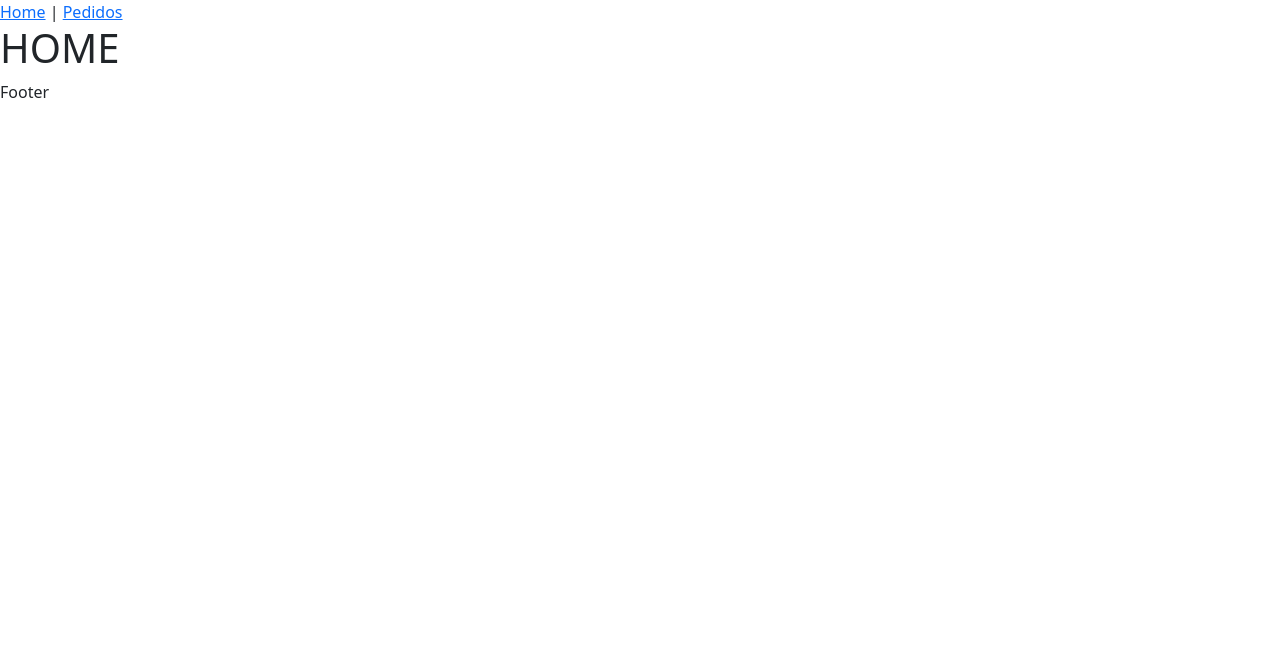
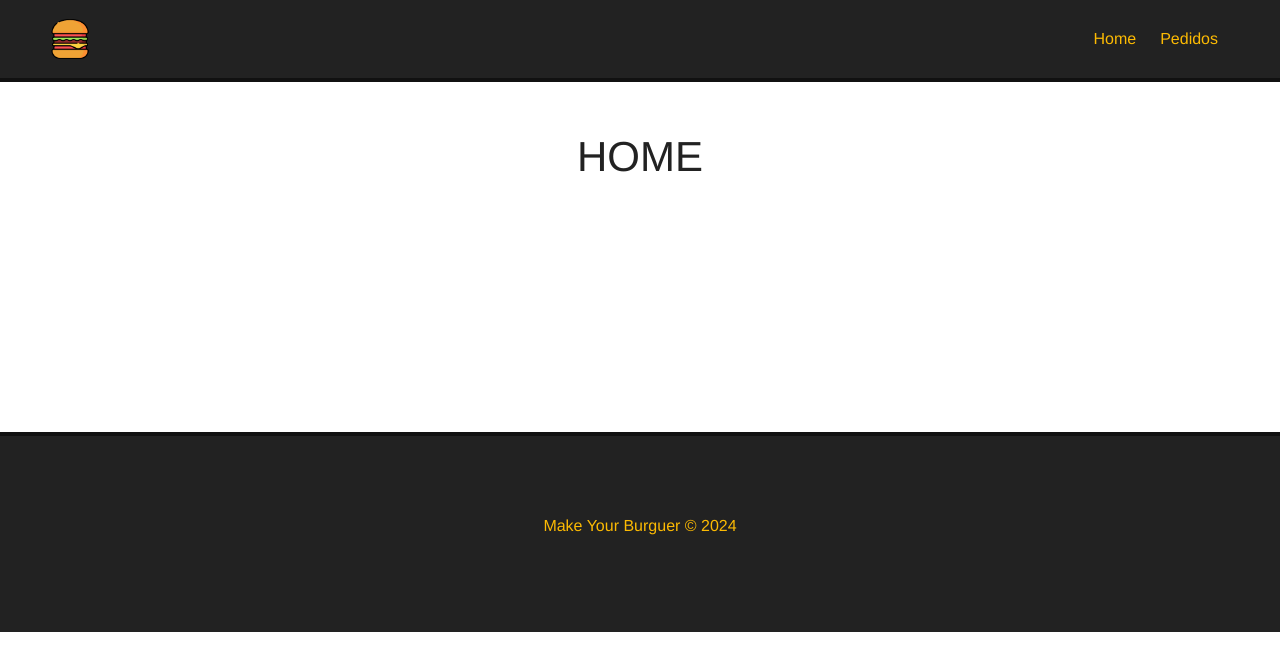
Before and after one commit to CassioFranco/Hamburgueria_Vue.js, a Vue app in the folder hamburgueria/: page / in a window 1280 px wide. Shown: the top 670 px of the page. Built offline with nearby package versions, Linux system fonts and the light colour scheme; the HTML template or start-up script is replaced by a standard one.

Commit message:
navbar e rodape

```diff
--- a/hamburgueria/src/App.vue
+++ b/hamburgueria/src/App.vue
@@ -1,6 +1,6 @@
 <template>
   <div>
-    <Navbar />
+    <Navbar :logo="logo_src" :alt="app_name" />
 
     <router-view />
 
@@ -17,7 +17,32 @@
     Navbar,
     Footer,
   },
-};
+  data() {
+    return {
+      logo_src: "../public/img/logo.png",
+      app_name: "Hamburgueria",
+    };
+  }
+}
 </script>
 
-<style></style>
+<style>
+* {
+  font-family:Helvetica;
+  padding: 0;
+  margin: 0;
+  box-sizing: border-box;
+}
+
+.main-container{
+  margin:50px;
+  min-height: 250px;
+}
+
+h1{
+  text-align: center;
+  font-size: 42px;
+  margin-bottom: 30px;
+  color: #222;
+}
+</style>
--- a/hamburgueria/src/components/Footer.vue
+++ b/hamburgueria/src/components/Footer.vue
@@ -1,5 +1,8 @@
 <template>
-    <p>Footer</p>
+
+    <div id="footer">
+        <p>Make Your Burguer &copy; 2024</p>
+    </div>
 </template>
 
 <script>
@@ -7,3 +10,19 @@
     name: 'Footer'
 }
 </script>
+
+
+<style scoped>
+#footer {
+    height: 200px;
+    background-color: #222;
+    border-top: 4px solid #111;
+    color: #fcba03;
+    display: flex;
+    justify-content: center;
+    align-items: center;
+    bottom: 0;
+    width: 100%;
+}
+
+</style>
--- a/hamburgueria/src/components/Navbar.vue
+++ b/hamburgueria/src/components/Navbar.vue
@@ -1,9 +1,9 @@
 <template>
     <div id="nav">
-        <router-link to="/">
-            <img src="" id="logo">
+        <router-link to="/" id="logo-url">
+            <img :src="logo" :alt="alt" id="logo">
         </router-link>
-        <router-link to="/">Home</router-link> |
+        <router-link to="/">Home</router-link>
         <router-link to="/pedidos">Pedidos</router-link>
     </div>
 
@@ -11,11 +11,39 @@
 
 <script>
 export default {
-    name: 'Navbar'
+    name: 'Navbar',
+    props: ["logo", "alt"]
 }
-
 </script>
 
 <style>
+#nav {
+    background-color: #222;
+    border-bottom: 4px solid #111;
+    padding: 15px 50px;
+    display: flex;
+    justify-content: flex-end;
+    align-items: center;
+}
 
+#nav #logo-url {
+    margin: auto;
+    margin-left: 0;
+}
+
+#logo {
+    width: 40px;
+    height: 40px;
+}
+
+#nav a {
+    color: #fcba03;
+    text-decoration: none;
+    margin: 12px;
+    transition: .5s;
+}
+
+#nav a:hover {
+    color: #fff;
+}
 </style>
--- a/hamburgueria/src/views/HomeView.vue
+++ b/hamburgueria/src/views/HomeView.vue
@@ -1,5 +1,5 @@
 <template>
-  <div class="home">
+  <div class="main-container">
     <h1>HOME</h1>
   </div>
 </template>
--- a/hamburgueria/src/views/Pedidos.vue
+++ b/hamburgueria/src/views/Pedidos.vue
@@ -1,5 +1,5 @@
 <template>
-  <div>
+  <div class="main-container">
     <h1>PEDIDOS</h1>
   </div>
 </template>
```
